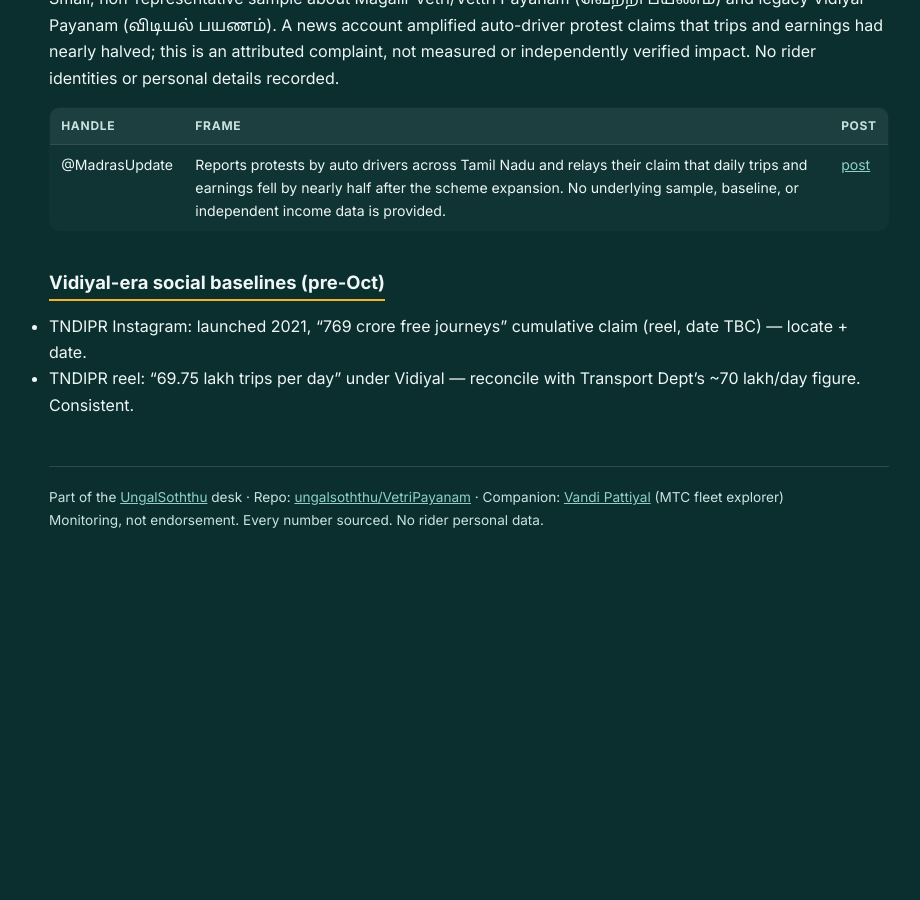
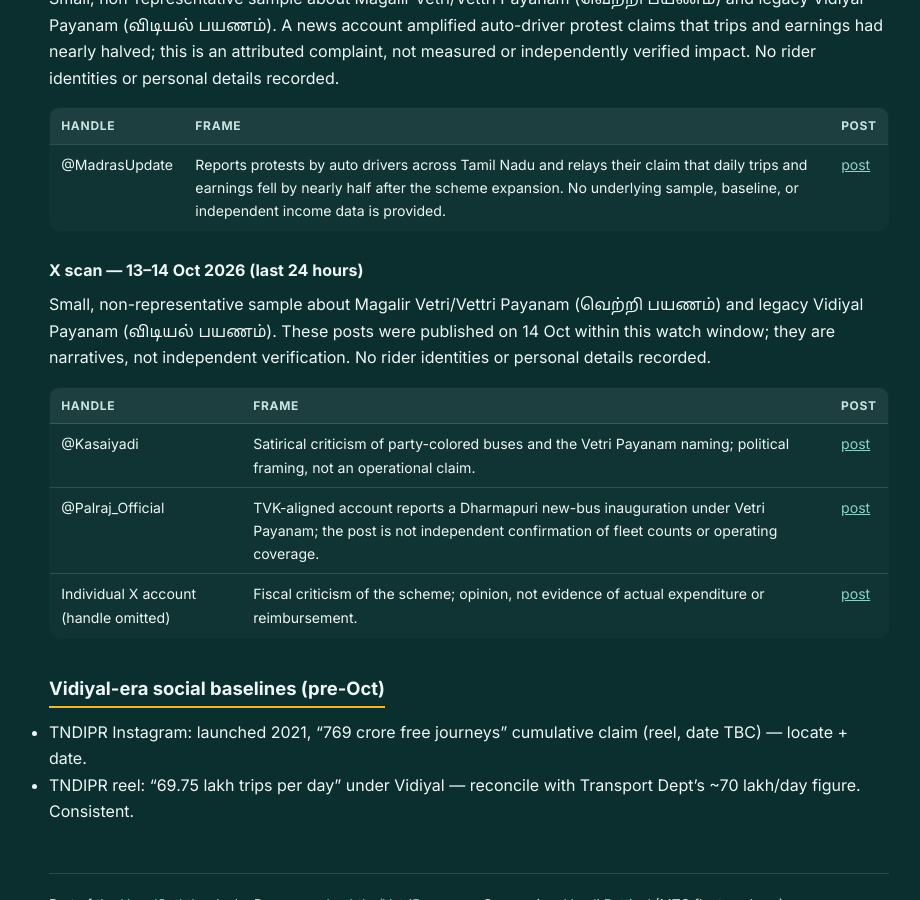
Before and after one commit to ungalsoththu/VetriPayanam, a Jekyll site: the page built from social/SOCIALLOG.md, in a window 1280 px wide and 900 px high, scrolled down 5335 px. Shown: the whole window, without its empty margins (171-1091 px from the left). Built offline with Jekyll 4.4.1, drawn with Linux system fonts in a browser that asks for light colours; before the commit the page ends 5930 px from its top, so only the background shows below that.

Commit message:
daily watch 2026-10-14: log private-bus concerns and current social narratives

```diff
--- a/social/SOCIALLOG.md
+++ b/social/SOCIALLOG.md
@@ -138,6 +138,16 @@ Small, non-representative sample about Magalir Vetri/Vettri Payanam (வெற
 | --- | --- | --- |
 | @MadrasUpdate | Reports protests by auto drivers across Tamil Nadu and relays their claim that daily trips and earnings fell by nearly half after the scheme expansion. No underlying sample, baseline, or independent income data is provided. | [post](https://x.com/MadrasUpdate/status/2109915220973940962) |
 
+### X scan — 13–14 Oct 2026 (last 24 hours)
+
+Small, non-representative sample about Magalir Vetri/Vettri Payanam (வெற்றி பயணம்) and legacy Vidiyal Payanam (விடியல் பயணம்). These posts were published on 14 Oct within this watch window; they are narratives, not independent verification. No rider identities or personal details recorded.
+
+| Handle | Frame | Post |
+| --- | --- | --- |
+| @Kasaiyadi | Satirical criticism of party-colored buses and the Vetri Payanam naming; political framing, not an operational claim. | [post](https://x.com/Kasaiyadi/status/2110261144883757484) |
+| @Palraj_Official | TVK-aligned account reports a Dharmapuri new-bus inauguration under Vetri Payanam; the post is not independent confirmation of fleet counts or operating coverage. | [post](https://x.com/Palraj_Official/status/2110265434947932289) |
+| Individual X account (handle omitted) | Fiscal criticism of the scheme; opinion, not evidence of actual expenditure or reimbursement. | [post](https://x.com/MSureshmanickam/status/2110319989282808115) |
+
 ## Vidiyal-era social baselines (pre-Oct)
 
 - TNDIPR Instagram: launched 2021, "769 crore free journeys" cumulative claim (reel, date TBC) — locate + date.
```
Also changed, not shown: news/NEWSLOG.md (+1 -0 lines).
